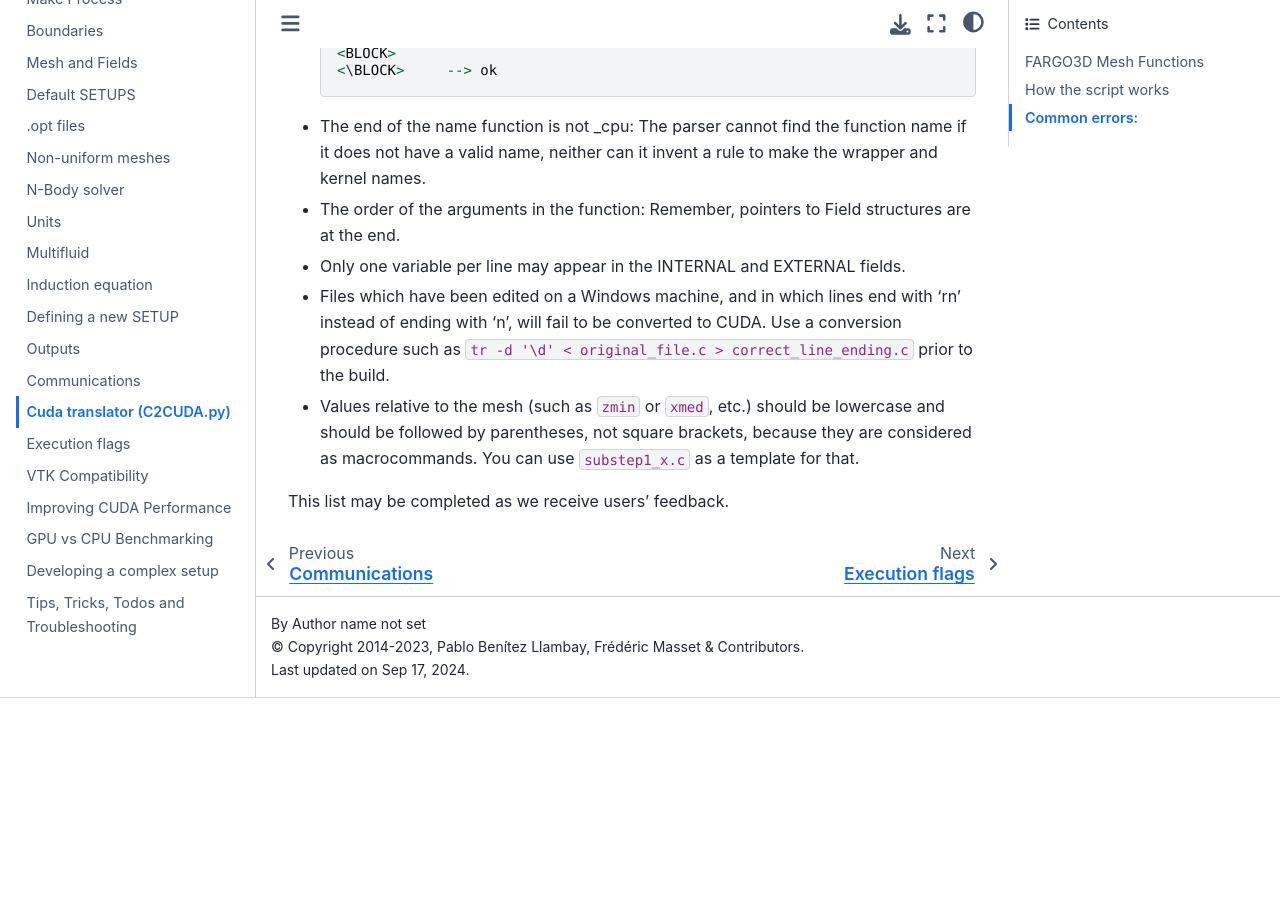
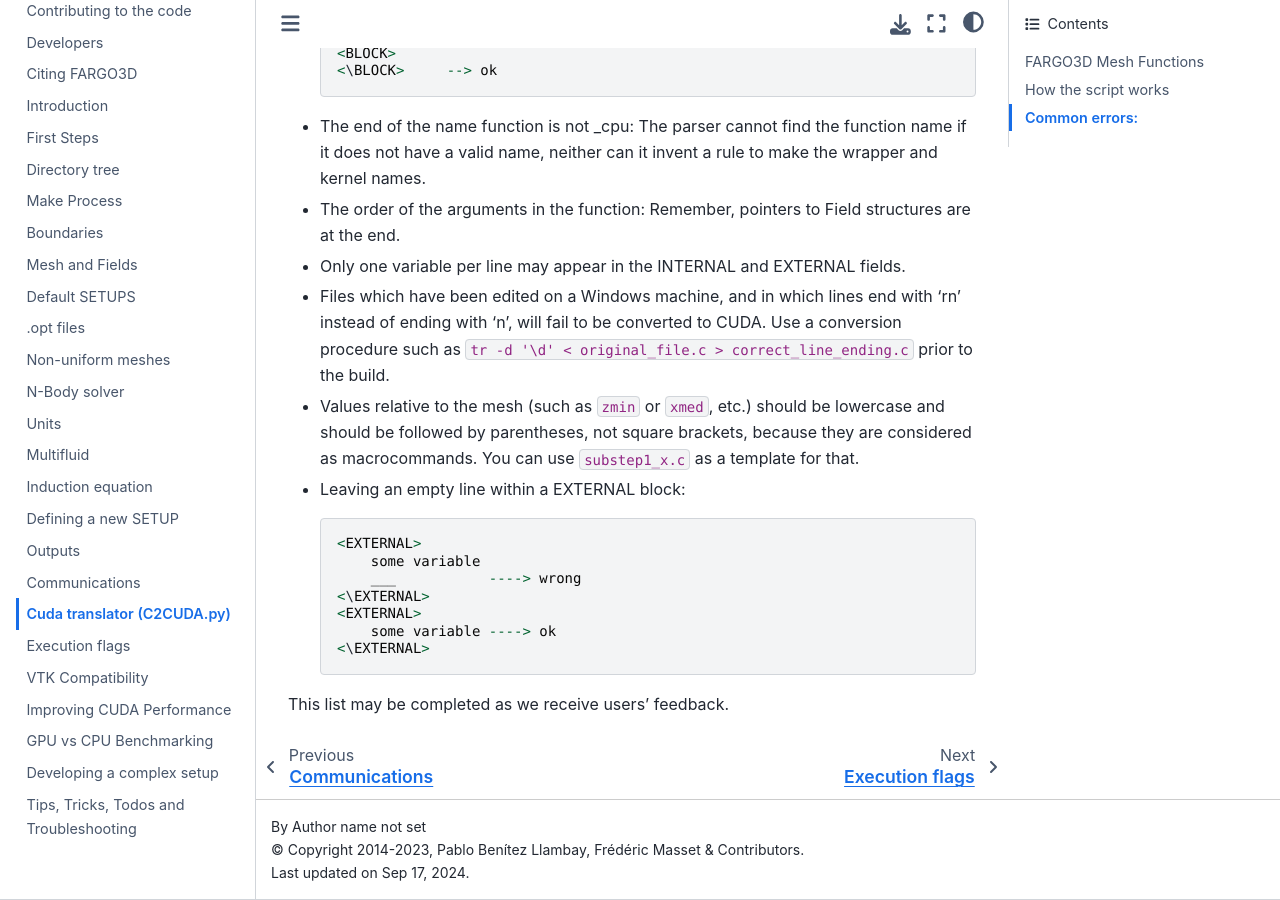
Before and after one commit to FARGO3D/documentation, a Sphinx documentation site: the page built from source/c2cuda.rst, in a window 1280 px wide and 900 px high, scrolled down 14700 px. Built offline with Sphinx 7.4.7 and the Sphinx Book theme 1.1.4, drawn with Linux system fonts in a browser that asks for light colours; before the commit the page ends 15398 px from its top, so only the background shows below that.

Commit message:
common error related to c2cuda.py

```diff
--- a/source/c2cuda.rst
+++ b/source/c2cuda.rst
@@ -705,4 +705,14 @@ This section describes the most common errors at compilation time using the pars
   square brackets, because they are considered as macrocommands. You
   can use ``substep1_x.c`` as a template for that.
 
+* Leaving an empty line within a EXTERNAL block::
+
+    <EXTERNAL>
+        some variable
+        ___           ----> wrong
+    <\EXTERNAL>
+    <EXTERNAL>
+        some variable ----> ok
+    <\EXTERNAL>
+
 This list may be completed as we receive users' feedback.
```
